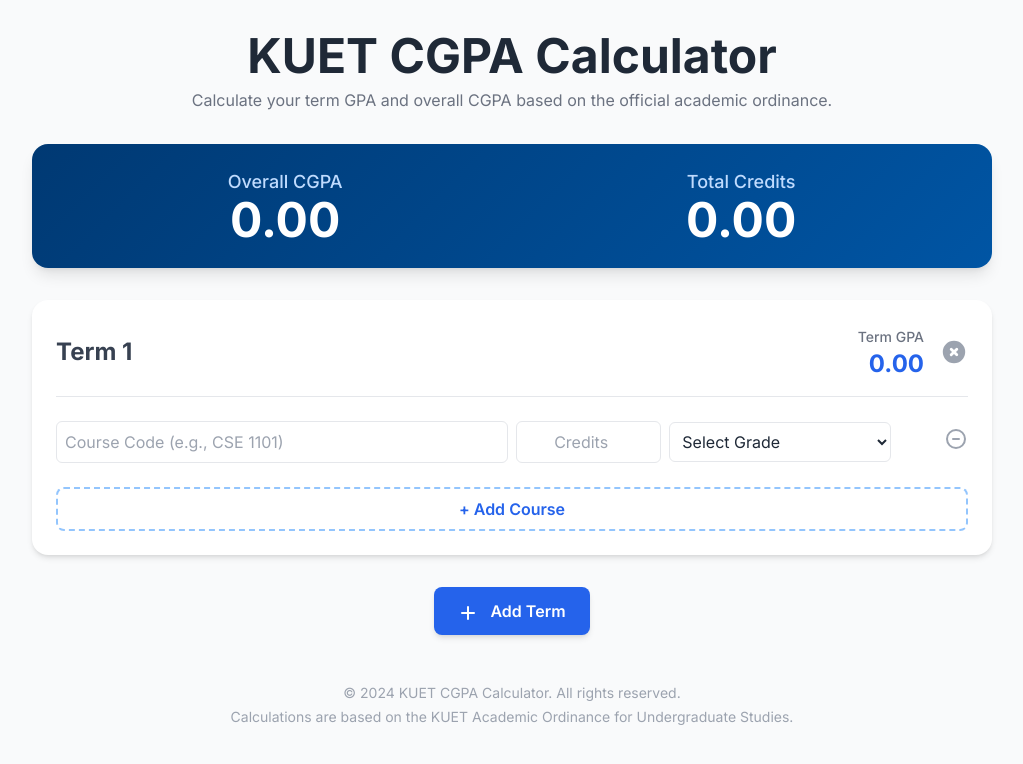
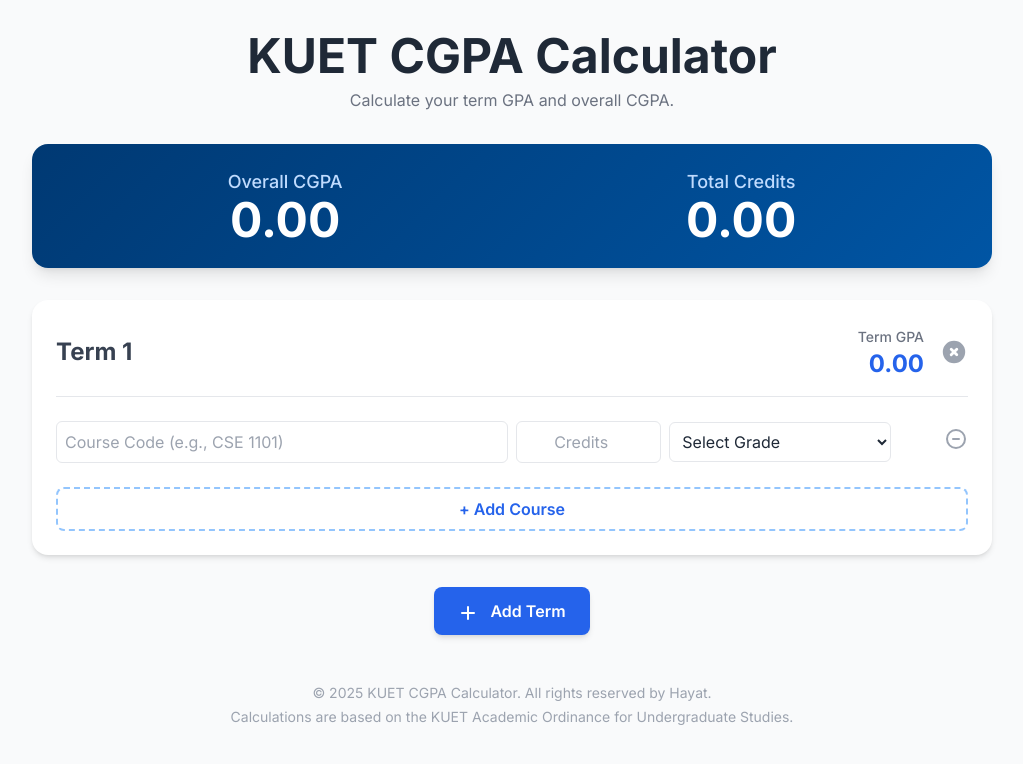
Before and after one commit to hmiaarafat/kuet-cgpa-calculator, a plain HTML site: page index.html in a window 1280 px wide. Shown: the whole page, without its empty margins (128-1151 px from the left). Drawn offline with nearby package versions, Linux system fonts and the light colour scheme.

Commit message:
index.html

```diff
--- a/index.html
+++ b/index.html
@@ -30,7 +30,7 @@
 
         <header class="text-center mb-8">
             <h1 class="text-4xl md:text-5xl font-bold text-gray-800">KUET CGPA Calculator</h1>
-            <p class="text-gray-500 mt-2">Calculate your term GPA and overall CGPA based on the official academic ordinance.</p>
+            <p class="text-gray-500 mt-2">Calculate your term GPA and overall CGPA.</p>
         </header>
 
         <div id="result-display" class="result-card text-white p-6 rounded-2xl shadow-lg mb-8 flex flex-col md:flex-row justify-around items-center text-center sticky top-4 z-10">
@@ -57,7 +57,7 @@
         </div>
 
         <footer class="text-center mt-12 text-gray-400 text-sm">
-            <p>&copy; 2024 KUET CGPA Calculator. All rights reserved.</p>
+            <p>&copy; 2025 KUET CGPA Calculator. All rights reserved by Hayat.</p>
             <p class="mt-1">Calculations are based on the KUET Academic Ordinance for Undergraduate Studies.</p>
         </footer>
 
```
